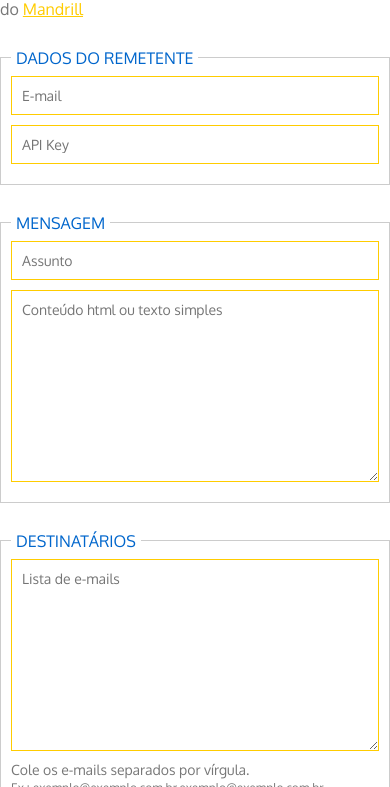
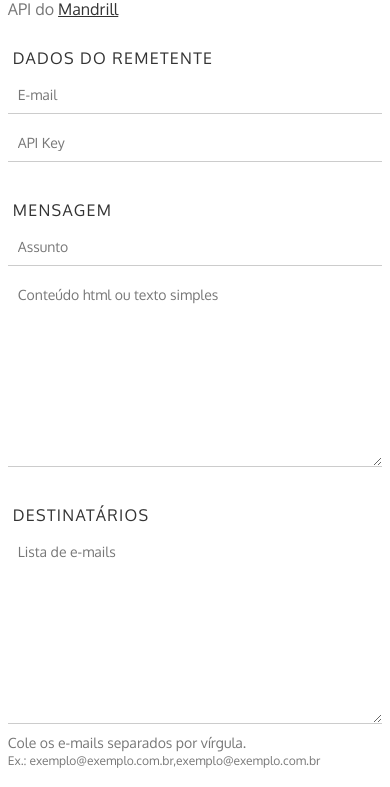
Before and after one commit to estudioffw/bolt, a plain HTML site: page index.html in a window 390 px wide. Shown: the part 267-1054 px from the top of the page. Drawn offline with Linux system fonts and the light colour scheme.

Commit message:
Redesign, responsividade e melhorias no html

```diff
--- a/index.html
+++ b/index.html
@@ -72,7 +72,7 @@
 
 				<fieldset>
 					<legend>Dados do remetente</legend>
-					<input type="text" id="email" placeholder="E-mail">
+					<input type="email" id="email" placeholder="E-mail">
 					<input type="text" id="key" placeholder="API Key">
 				</fieldset>
 
--- a/scss/main.scss
+++ b/scss/main.scss
@@ -8,8 +8,8 @@
 $Oxygen:"Oxygen", Helvetica, Arial, Sans-serif;
 
 // CORES
-$Primaria:#FC0;
-$Secundaria:#06C;
+$Primaria:#333;
+$Secundaria:#FC0;
 $Success:#0C6;
 $Texto:#777;
 
@@ -20,12 +20,20 @@ body{ font-family:$Oxygen; @include font-size(16px); color:$Texto; }
 h1{ @include font-size(102px); letter-spacing:-0.05em; color:$Primaria; font-weight:$light; }
 p{ margin:10px 0; line-height:1.3em; }
 p a{ color:$Primaria; text-decoration:underline; }
-fieldset{ border:1px solid #CCC; padding:10px; margin-top:30px; }
-fieldset legend{ text-transform:uppercase; color:$Secundaria; padding:0 5px; }
+fieldset{ border:0; padding:0; margin-top:30px; }
+fieldset legend{ text-transform:uppercase; color:$Primaria; padding:0 5px; letter-spacing:0.08em; margin-bottom:10px; }
 fieldset p{ @include font-size(14px); }
 fieldset p span{ display:block; @include font-size(12px); }
 input,
-textarea{ display:block; width:100%; padding:10px; margin-bottom:10px; font-family:$Oxygen; @include font-size(14px); border:1px solid $Primaria; color:$Texto; }
+textarea{ display:block; width:100%; padding:10px; margin-bottom:10px; font-family:$Oxygen; @include font-size(14px); border:0; border-bottom:1px solid #CCC; color:$Texto; @include transition(all 300ms ease-in-out); }
+input:focus,
+textarea:focus{ border-bottom-color:$Secundaria; }
 textarea{ resize:vertical; }
-button{ display:block; float:right; width:40%; padding:10px 0; margin-top:20px; background-color:$Secundaria; font-family:$Oxygen; @include font-size(14px); text-transform:uppercase; color:#FFF; border:0; cursor:pointer; @include opacity(1); @include transition(all 300ms ease-in-out); }
+button{ display:block; float:right; width:40%; padding:10px 0; margin-top:20px; background-color:$Secundaria; font-family:$Oxygen; @include font-size(14px); text-transform:uppercase; color:$Primaria; border:0; cursor:pointer; @include opacity(1); @include transition(all 300ms ease-in-out); letter-spacing:0.08em; }
 button:hover{ @include opacity(0.8); }
+
+@include placeholder($Texto);
+
+@media screen and(max-width:600px){
+	button{ width:100%; padding:30px 0; }
+}
--- a/scss/tools.scss
+++ b/scss/tools.scss
@@ -1,7 +1,7 @@
 // CLASSES E ATRIBUTOS GLOBAIS
 .f-left{ float:left; }
 .f-right{ float:right; }
-.center{ max-width:640px; margin:80px auto; }
+.center{ max-width:640px; width:96%; margin:80px auto; }
 .clear{ clear:both; }
 *{ @include box-sizing(border-box); }
 a{ color:inherit; text-decoration:none; }
```
Also changed, not shown: static/css/main.css, 1 other file.
